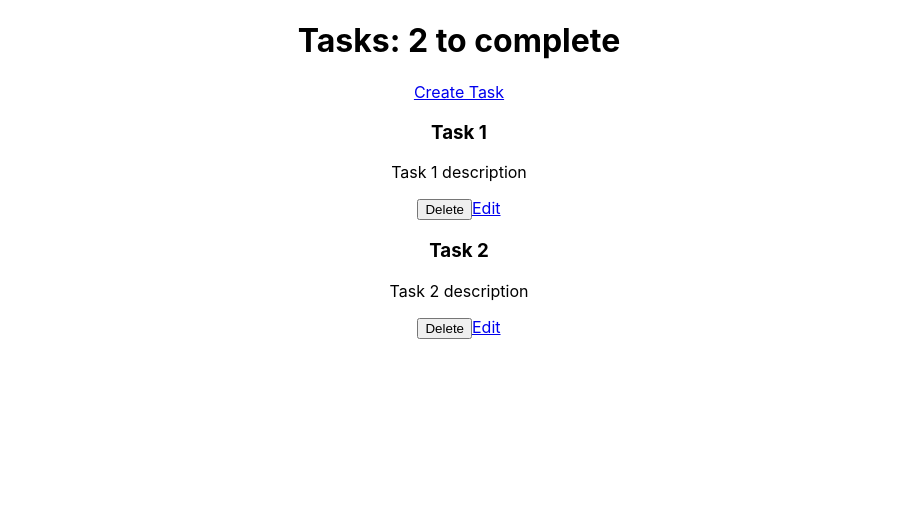
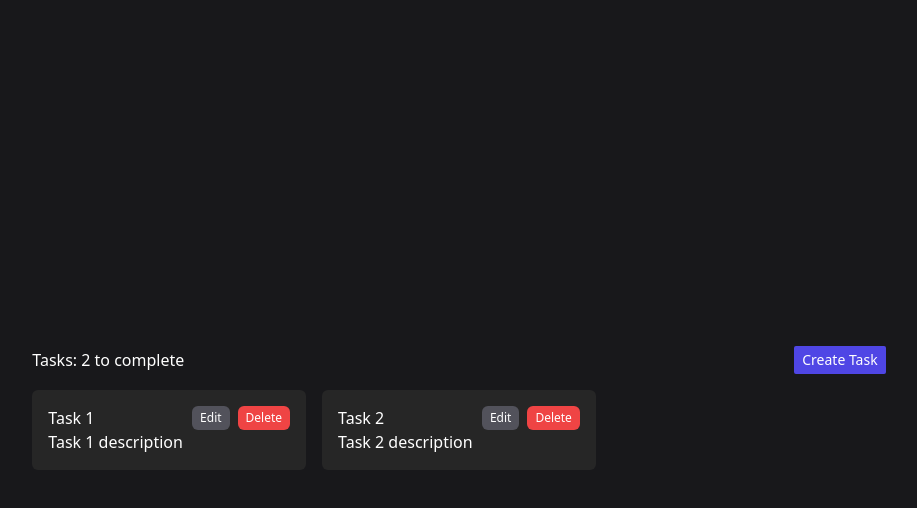
Before and after one commit to FrancRose/todo-react-rtk, a React (Create React App) app: page / in a window 1280 px wide. Shown: the top 508 px of the page, without its empty margins (181-1098 px from the left). Built offline with nearby package versions, Linux system fonts and the light colour scheme.

Commit message:
finish form styles - start navbar

```diff
--- a/package.json
+++ b/package.json
@@ -38,5 +38,10 @@
       "last 1 firefox version",
       "last 1 safari version"
     ]
+  },
+  "devDependencies": {
+    "autoprefixer": "^10.4.8",
+    "postcss": "^8.4.16",
+    "tailwindcss": "^3.1.8"
   }
 }
--- /dev/null
+++ b/postcss.config.js
@@ -0,0 +1,6 @@
+module.exports = {
+  plugins: {
+    tailwindcss: {},
+    autoprefixer: {},
+  },
+}
--- a/src/App.js
+++ b/src/App.js
@@ -6,7 +6,8 @@
 
 function App() {
   return (
-    <div className="App">
+    <div className="bg-zinc-900 h-screen text-white">
+      <div className="flex items-center justify-center h-full">
       <BrowserRouter>
         <Routes>
           <Route path="/" element={<TasksList />} />
@@ -14,6 +15,7 @@
           <Route path="/edit-task/:id" element={<TaskForm />} />
         </Routes>
       </BrowserRouter>
+      </div>
     </div>
   );
 }
--- a/src/components/TaskForm.js
+++ b/src/components/TaskForm.js
@@ -26,7 +26,7 @@
     e.preventDefault();
 
     if (params.id) {
-      dispatch(editTask(task))
+      dispatch(editTask(task));
     } else {
       dispatch(
         addTask({
@@ -42,24 +42,29 @@
     if (params.id) {
       setTask(tasks.find((task) => task.id === params.id));
     }
-  }, []);
+  }, [params.id, tasks]);
 
   return (
-    <form onSubmit={handleSubmit}>
+    <form onSubmit={handleSubmit} className="bg-zinc-800 max-w-sm p-4 mb-2">
+      <label htmlFor="title" className="block text-xs font-bold mb-2" >Title</label>
       <input
         name="title"
         type="text"
         placeholder="title"
         onChange={handleChange}
         value={task.title}
+        className='w-full p-2 rounded-md bg-zinc-600 mb-2'
       />
+
+      <label htmlFor="description" className="block text-xs font-bold mb-2">Description</label>
       <textarea
         name="description"
         placeholder="description"
         onChange={handleChange}
         value={task.description}
+        className='w-full p-2 rounded-md bg-zinc-600 mb-2'
       ></textarea>
-      <button>Save</button>
+      <button className="bg-indigo-600 px-2 py-1">Save</button>
     </form>
   );
 };
--- a/src/components/TasksList.js
+++ b/src/components/TasksList.js
@@ -12,20 +12,49 @@
   };
 
   return (
-    <div>
-      <header>
+    <div className="w-4/6">
+      {/* Title/Button Section Start================================================ */}
+      <header className="flex justify-between items-center py-4">
+        {/* Title------------------------------------------- */}
         <h1>Tasks: {tasks.length} to complete</h1>
-        <Link to="/create-task">Create Task</Link>
+        {/* Create Task Button ------------------------------ */}
+        <Link
+          to="/create-task"
+          className="bg-indigo-600 px-2 py-1 rounded-sm text-sm"
+        >
+          Create Task
+        </Link>
+        {/* Button end --------------------------------------- */}
       </header>
+      {/* Title/Button Section End ===================================================== */}
 
-      {tasks.map((task) => (
-        <div key={task.id}>
-          <h3>{task.title}</h3>
-          <p>{task.description}</p>
-          <button onClick={() => handleDelete(task.id)}>Delete</button>
-          <Link to={`/edit-task/${task.id}`}>Edit</Link>
-        </div>
-      ))}
+      {/* Todo List Start ================================================================= */}
+      <div className="grid grid-cols-3 gap-4">
+        {/* Todo Item --------------------------------------------------------------- */}
+        {tasks.map((task) => (
+          <div key={task.id} className="bg-neutral-800 p-4 rounded-md">
+            <header className="flex justify-between">
+              <h3>{task.title}</h3>
+              <div className="flex gap-x-2">
+                <Link
+                  to={`/edit-task/${task.id}`}
+                  className="bg-zinc-600 px-2 py-1 text-xs rounded-md"
+                >
+                  Edit
+                </Link>
+                <button
+                  onClick={() => handleDelete(task.id)}
+                  className="bg-red-500 px-2 py-1 text-xs rounded-md"
+                >
+                  Delete
+                </button>
+              </div>
+            </header>
+
+            <p>{task.description}</p>
+          </div>
+        ))}
+      </div>
     </div>
   );
 };
--- a/src/index.css
+++ b/src/index.css
@@ -1,13 +1,3 @@
-body {
-  margin: 0;
-  font-family: -apple-system, BlinkMacSystemFont, 'Segoe UI', 'Roboto', 'Oxygen',
-    'Ubuntu', 'Cantarell', 'Fira Sans', 'Droid Sans', 'Helvetica Neue',
-    sans-serif;
-  -webkit-font-smoothing: antialiased;
-  -moz-osx-font-smoothing: grayscale;
-}
-
-code {
-  font-family: source-code-pro, Menlo, Monaco, Consolas, 'Courier New',
-    monospace;
-}
+@tailwind base;
+@tailwind components;
+@tailwind utilities;
--- /dev/null
+++ b/tailwind.config.js
@@ -0,0 +1,10 @@
+/** @type {import('tailwindcss').Config} */
+module.exports = {
+  content: [
+    "./src/**/*.{js,jsx,ts,tsx}",
+  ],
+  theme: {
+    extend: {},
+  },
+  plugins: [],
+}
```
Also changed, not shown: src/features/tasks/taskSlice.js (line endings or trailing spaces), 1 other file (tests, documents, lock files or other folders).
